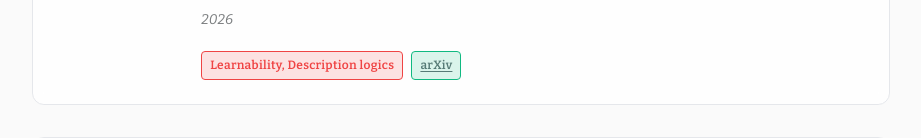
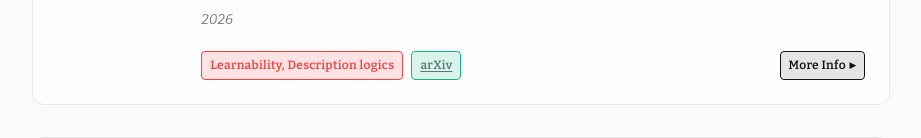
Before and after one commit to cem-okulmus/cem-okulmus.github.io, a plain HTML site: page docs/index.html in a window 1280 px wide. Shown: the part 2118-2256 px from the top of the page, without its empty margins (175-1096 px from the left). Drawn offline with nearby package versions, Linux system fonts and the light colour scheme.

Commit message:
updated the tldr feature, plus add one more publication tldr

```diff
--- a/docs/publications.md
+++ b/docs/publications.md
@@ -16,6 +16,8 @@ authors: Bente Gortworst, Cem Okulmus, Magdalena Ortiz and Anni-Yasmin Turhan
 image: assets/iswc26_screen.png
 tags: Learnability, Description logics
 arxiv: https://doi.org/10.48550/arXiv.2607.27934
+tldr: Shape Learning refers to the process of generating parts of a SHACL schema (the so-called shapes), in this case from labelled examples. The goal is to find a _fitting_ shape, in the sense that it includes all positive examples and none of the negative ones.
+	In this work, we provide the first algorithm for learning such SHACL shapes for a given fragment of SHACL, computing not only arbitrary fittings, but also the *most specific fittings*.
 
 ### Querying Interval-Based Temporal Data with SPARQL
 venue: 33rd International Symposium on Temporal Representation and Reasoning (TIME 2026)
--- a/docs/script.js
+++ b/docs/script.js
@@ -279,14 +279,41 @@ function renderPublicationTitle(rawTitle) {
     return marked.parseInline(rawTitle);
 }
 
+// A field's value is its "key:" line plus any following indented lines (blank
+// lines in between allowed), with their common indentation removed, so a value
+// can hold several paragraphs or a nested list.
 function parsePublicationBlock(blockLines) {
     const fields = { title: blockLines[0].replace(/^###\s*/, '').trim() };
+    let key = null;
+    let continuation = [];
+
+    const finishField = () => {
+        if (!key) return;
+        const indents = continuation
+            .filter(line => line.trim())
+            .map(line => line.match(/^\s*/)[0].length);
+        const common = indents.length ? Math.min(...indents) : 0;
+        const rest = continuation.map(line => line.slice(common)).join('\n');
+        fields[key] = `${fields[key]}\n${rest}`.trim();
+        key = null;
+        continuation = [];
+    };
+
     for (const line of blockLines.slice(1)) {
         const match = line.match(/^([a-zA-Z]+):\s*(.*)$/);
         if (match) {
-            fields[match[1].toLowerCase()] = match[2].trim();
+            finishField();
+            key = match[1].toLowerCase();
+            // Not trimmed here: trailing spaces before a continuation line are
+            // a Markdown hard line break. finishField() trims the whole value.
+            fields[key] = match[2];
+        } else if (key && (line.trim() === '' || /^\s/.test(line))) {
+            continuation.push(line);
+        } else {
+            finishField();
         }
     }
+    finishField();
     return fields;
 }
 
@@ -308,11 +335,14 @@ function renderPublicationCard(fields, year, tldrId) {
         ? `<div class="publication-description">${marked.parseInline(fields.description)}</div>\n            `
         : '';
 
+    // Line breaks in the rendered HTML are encoded as &#10; so it all sits on
+    // one line: a blank line inside it (e.g. from a code block) would end this
+    // raw HTML block when the page source goes through marked() again.
     const panelHtml = fields.tldr
         ? `
     <div class="publication-tldr-panel" id="${tldrId}">
         <div class="publication-tldr-inner">
-            <p class="publication-tldr-content">${marked.parseInline(fields.tldr)}</p>
+            <div class="publication-tldr-content">${marked.parse(fields.tldr).trim().replace(/\n/g, '&#10;')}</div>
         </div>
     </div>`
         : '';
--- a/docs/styles.css
+++ b/docs/styles.css
@@ -1167,6 +1167,19 @@ html {
     transform: none;
 }
 
+.prose .publication-tldr-content > * {
+    margin-top: 0;
+    margin-bottom: 0.75rem;
+}
+
+.prose .publication-tldr-content > :last-child {
+    margin-bottom: 0;
+}
+
+.prose .publication-tldr-content li {
+    margin-bottom: 0.25rem;
+}
+
 @media (prefers-reduced-motion: reduce) {
     .publication-tldr-panel,
     .publication-tldr-content,
```
